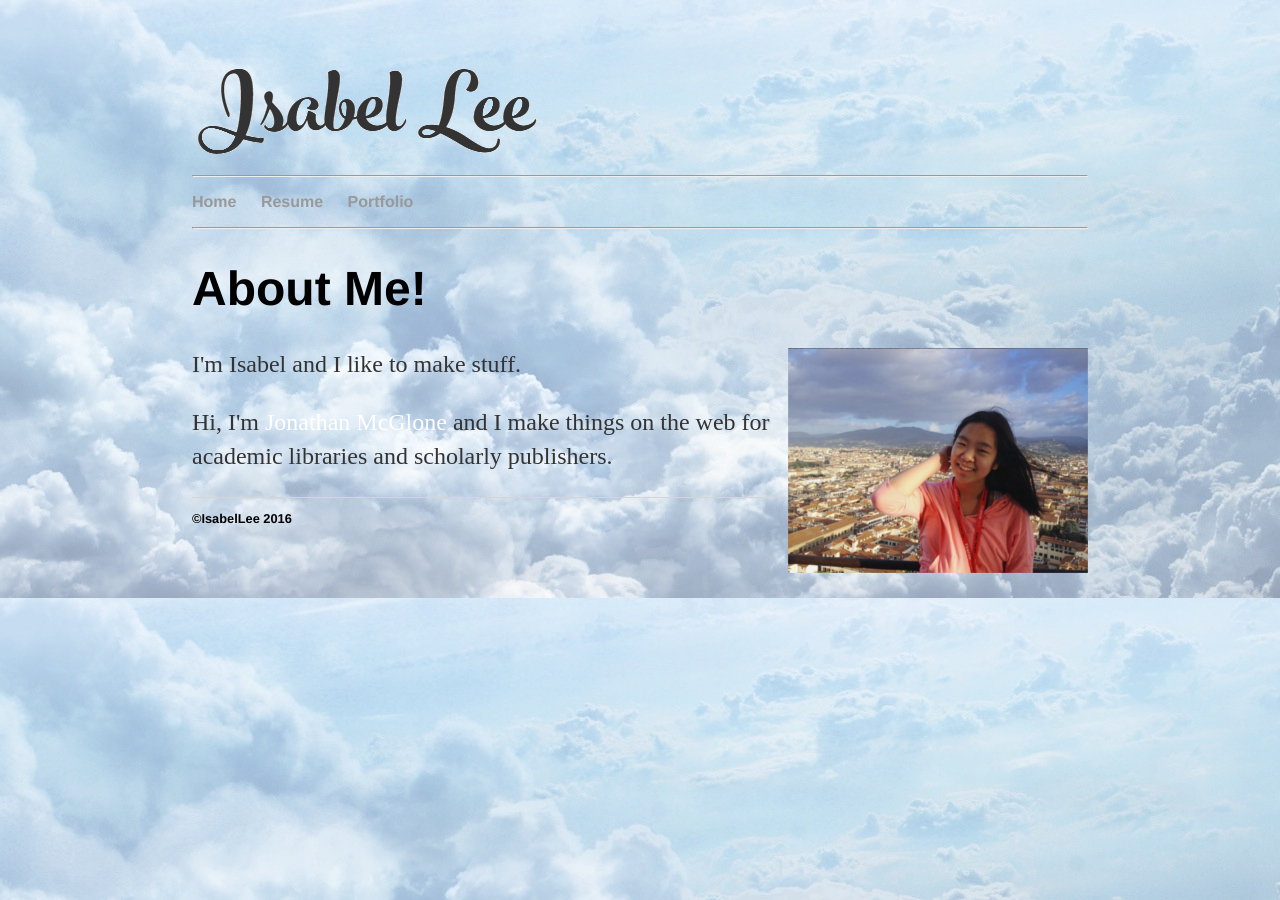
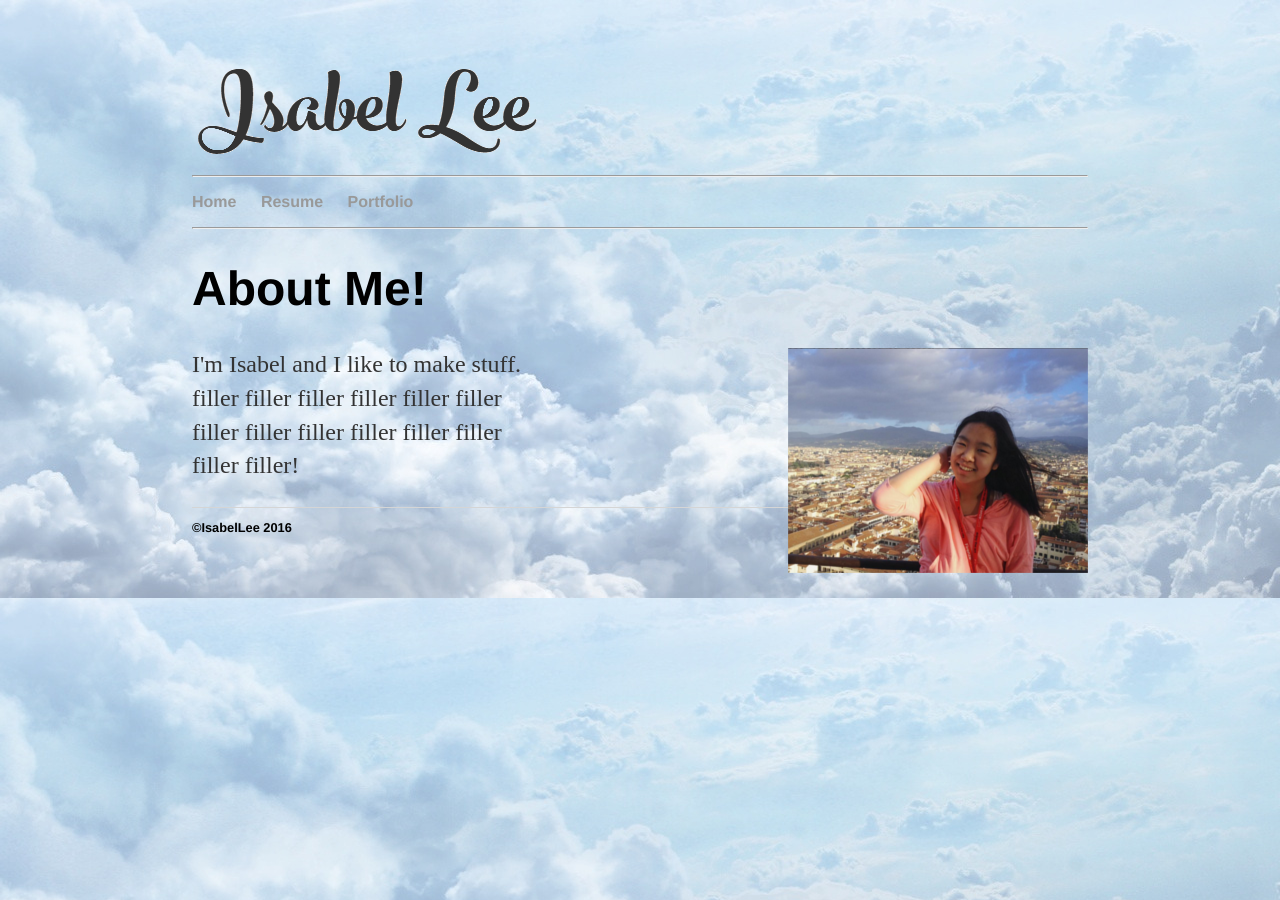
Before and after one commit to isabelringing1/old_website, a Jekyll site: the page built from index.html, in a window 1280 px wide. Built offline with Jekyll 4.4.1, drawn with Linux system fonts in a browser that asks for light colours.

Commit message:
Update index.html

```diff
--- a/index.html
+++ b/index.html
@@ -8,7 +8,9 @@ title: Isabel Lee
 	</div>
 
 	<img src="me.PNG" alt="whatever i guess" style="float:right;width:300px;height:225px;">
-	<p>I'm Isabel and I like to make stuff. </a></p>
-	</p>
-	<p>Hi, I'm <span style="color:white">Jonathan McGlone</span> and I make things on the web for academic libraries and scholarly publishers.</p>
+	<p>I'm Isabel and I like to make stuff. <br>
+	filler filler filler filler filler filler<br>
+	filler filler filler filler filler filler<br>
+	filler filler!</a></p>
+
 </div><!-- /.blurb -->
```
